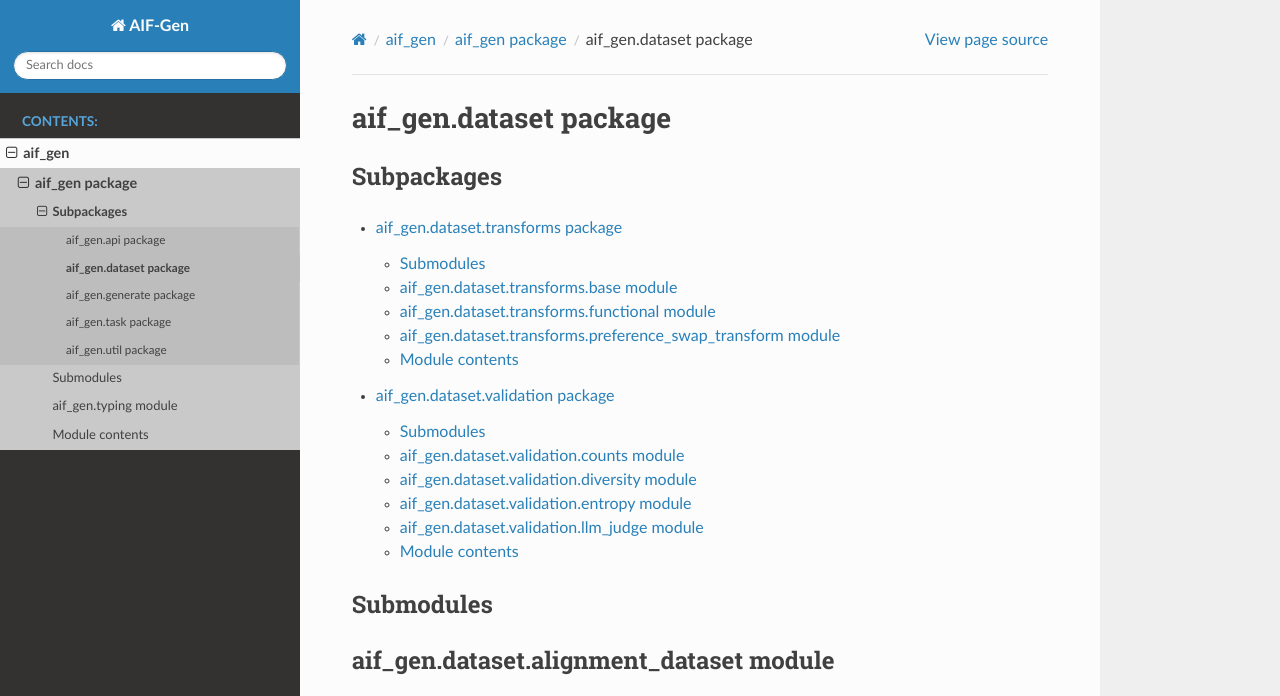
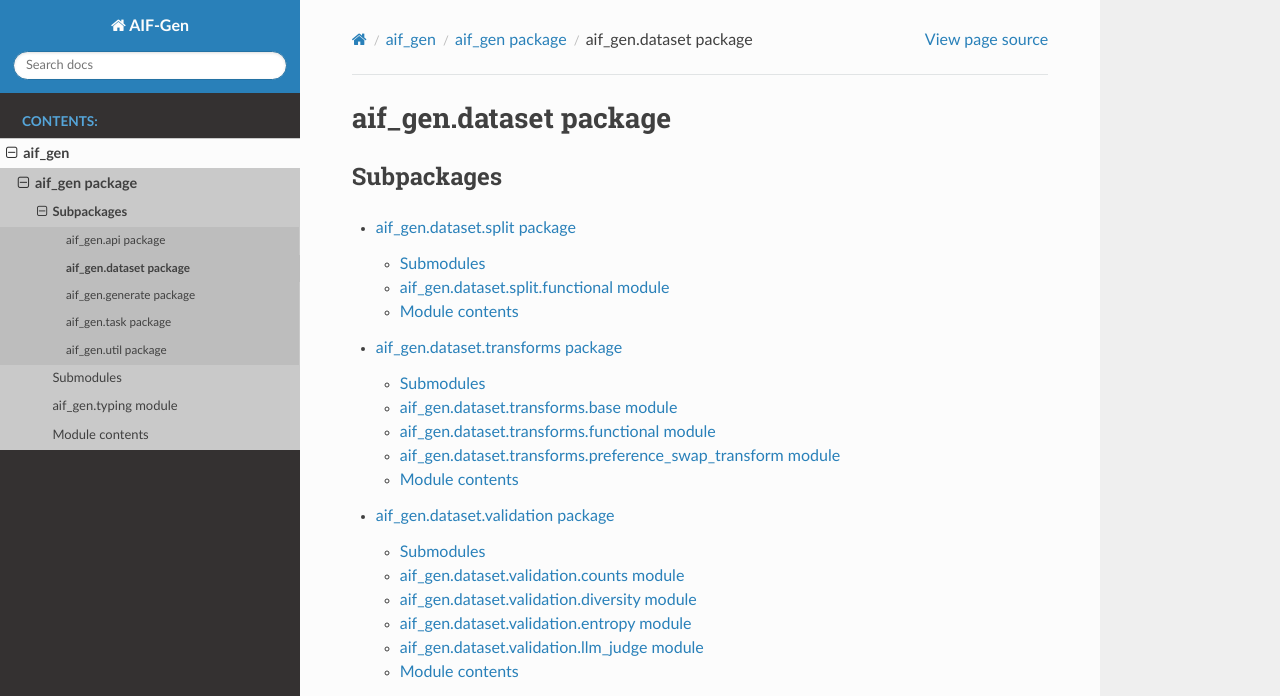
Before and after one commit to amgadelgamal/AIF-Gen, a Sphinx documentation site: the page built from docs/source/aif_gen.dataset.rst, in a window 1280 px wide and 900 px high, cut to the strip 0-696 px from the top of the window. Built offline with Sphinx 7.4.7 and the Read the Docs theme 3.1.0, drawn with Linux system fonts in a browser that asks for light colours.

Commit message:
Upload new documentation

```diff
--- a/docs/source/aif_gen.dataset.rst
+++ b/docs/source/aif_gen.dataset.rst
@@ -7,6 +7,7 @@ Subpackages
 .. toctree::
    :maxdepth: 4
 
+   aif_gen.dataset.split
    aif_gen.dataset.transforms
    aif_gen.dataset.validation
 
--- /dev/null
+++ b/docs/source/aif_gen.dataset.split.rst
@@ -0,0 +1,21 @@
+aif\_gen.dataset.split package
+==============================
+
+Submodules
+----------
+
+aif\_gen.dataset.split.functional module
+----------------------------------------
+
+.. automodule:: aif_gen.dataset.split.functional
+   :members:
+   :undoc-members:
+   :show-inheritance:
+
+Module contents
+---------------
+
+.. automodule:: aif_gen.dataset.split
+   :members:
+   :undoc-members:
+   :show-inheritance:
```
